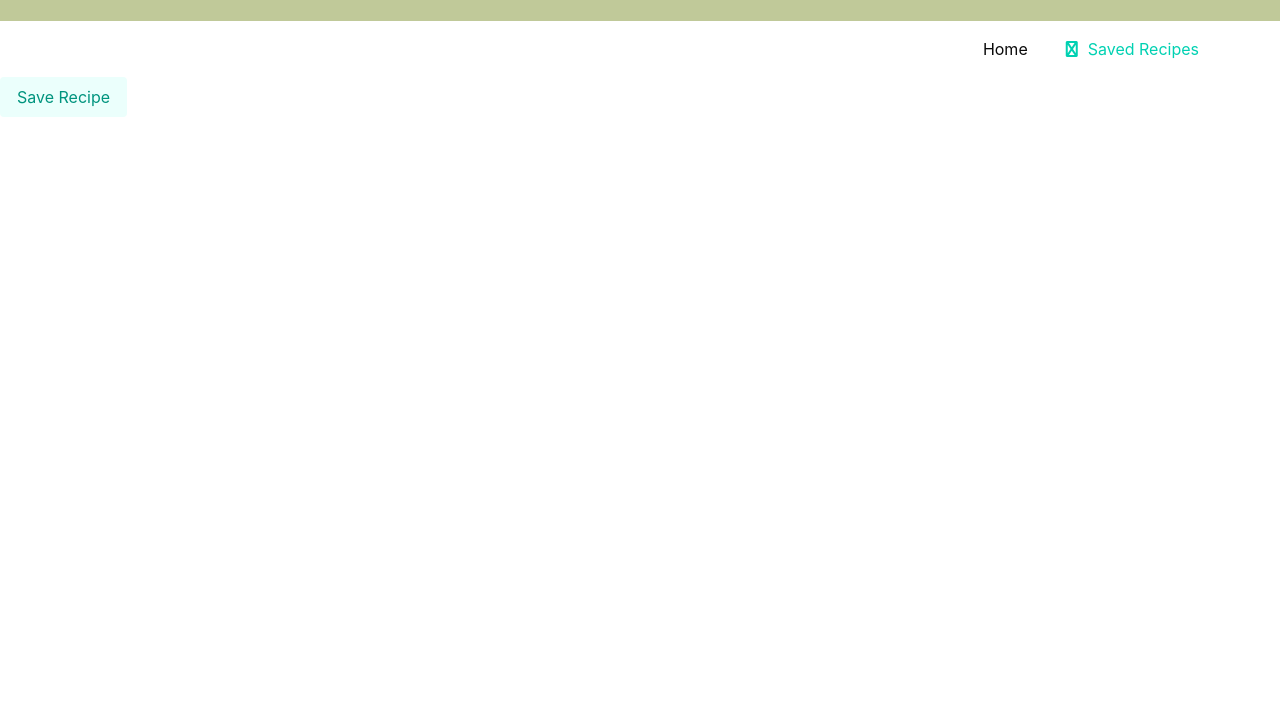
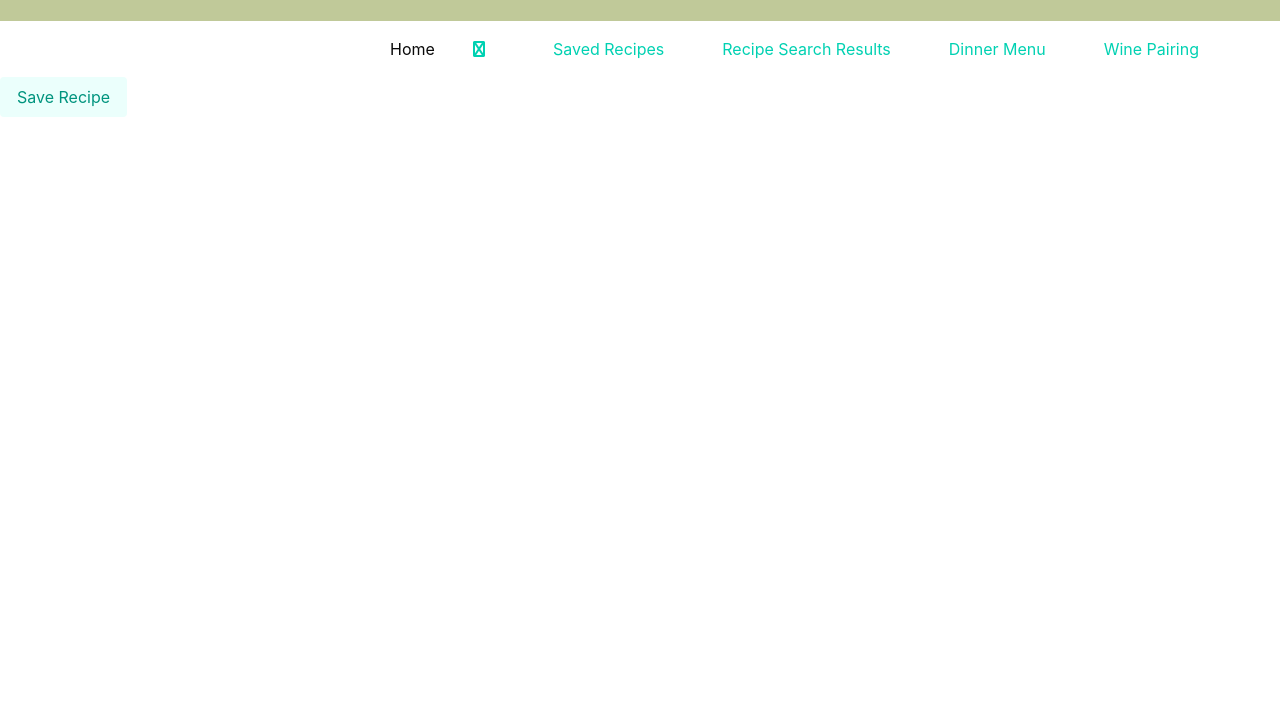
Before and after one commit to fhsal/Group-Project-1, a plain HTML site: page htmlfiles/savedrecipes.html in a window 1280 px wide. Shown: the part 92-800 px from the top of the page. Drawn offline with nearby package versions, Linux system fonts and the light colour scheme.

Commit message:
updated nav bar links

```diff
--- a/htmlfiles/savedrecipes.html
+++ b/htmlfiles/savedrecipes.html
@@ -33,13 +33,27 @@
                   <div class="navbar-end"></div>
                   <a class="navbar-item is-active">
                   Home
-                  </a>
-                  <span class="navbar-item">
+               </a>
+               <span class="navbar-item">
                   <a class="button is-primary is-inverted">
-                  <span class="icon">
-                  <i class="fab fa-hamburger"></i>
-                  </span>
-                  <span>Saved Recipes</span>
+                    <span class="icon">
+                      <i class="fab fa-hamburger"></i>
+                    </span>
+                     <span class="navbar-item">
+                        <a class="button is-primary is-inverted" href ="./savedrecipes.html">
+                        <span>Saved Recipes </span>
+
+                     <span class="navbar-item">
+                        <a class="button is-primary is-inverted" href ="./savedrecipes.html" >
+                         <span>Recipe Search Results</span>
+
+                     <span class="navbar-item">
+                         <a class="button is-primary is-inverted" href ="./menupage.html">
+                         <span>Dinner Menu</span>
+
+                     <span class="navbar-item">
+                         <a class="button is-primary is-inverted" href ="./wine2.html">
+                         <span>Wine Pairing</span>
                   </a>
                   </span>
                </div>
```
Also changed, not shown: htmlfiles/menupage.html (+20 -6 lines), htmlfiles/wine2.html (+15 -3 lines), mainhtml.html (+10 -5 lines).
